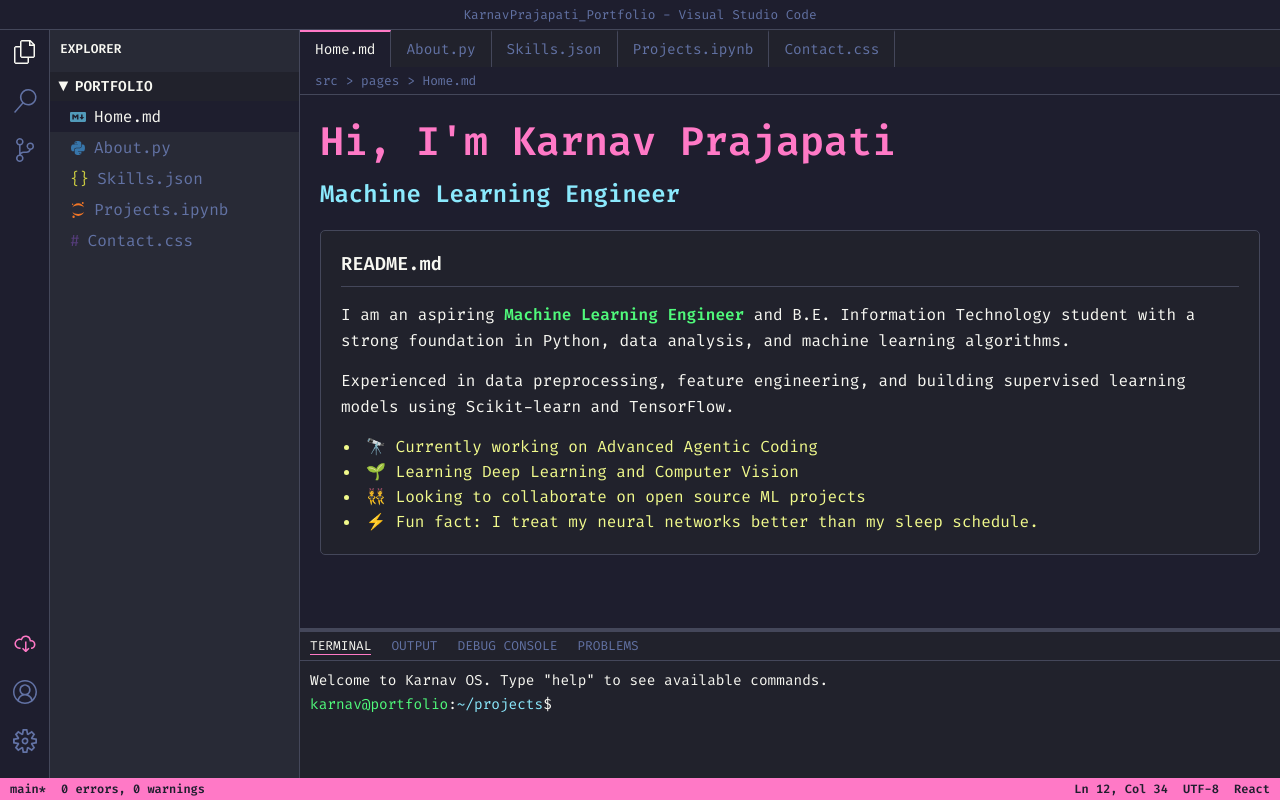
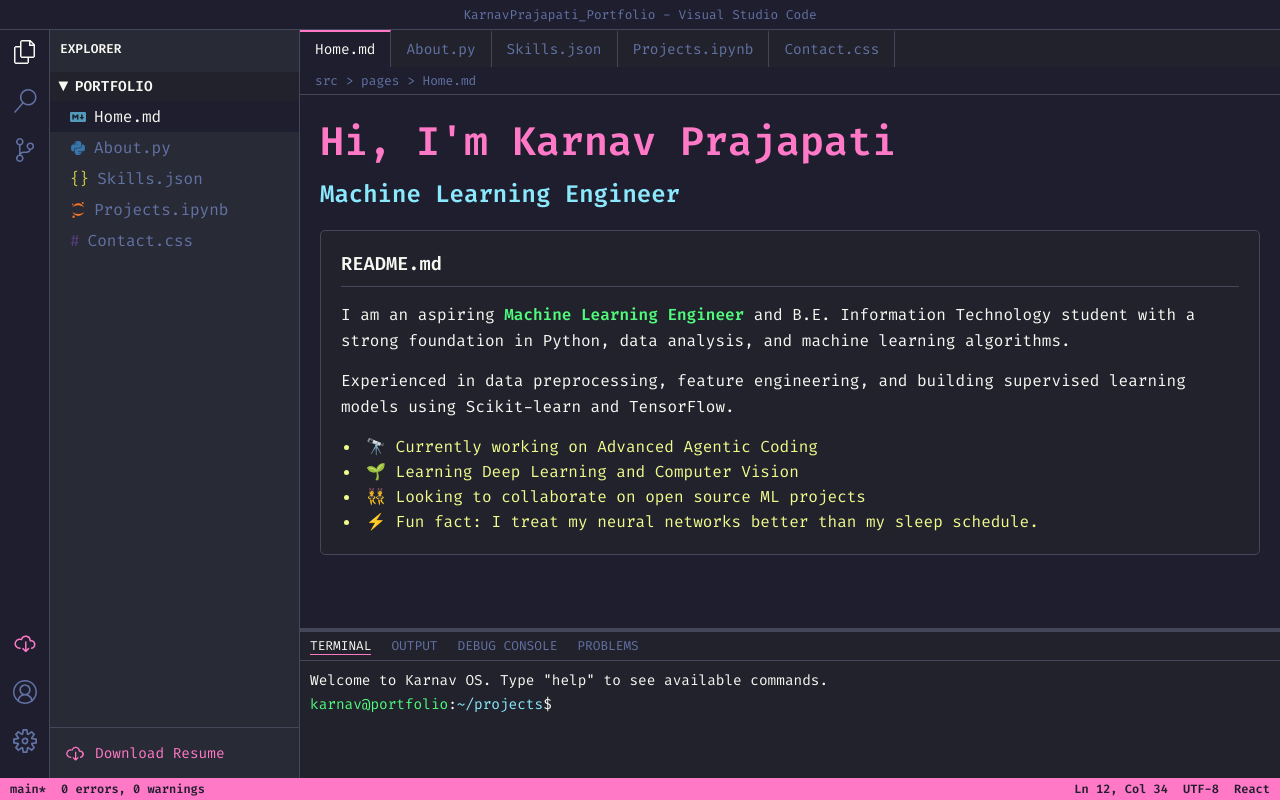
Before and after one commit to Karnav018/about_me, a React (Vite) app: page / in a window 1280 px wide. Built offline with nearby package versions, Linux system fonts and the light colour scheme; no server answers.

Commit message:
Add Resume Download button to Sidebar for mobile support

```diff
--- a/src/App.jsx
+++ b/src/App.jsx
@@ -315,6 +315,27 @@ function App() {
                   </div>
                 ))}
               </div>
+
+              {/* Resume Download (Mobile Accessible) */}
+              <div style={{ marginTop: 'auto', padding: '10px', borderTop: '1px solid var(--border-color)' }}>
+                <a
+                  href="/resume.pdf"
+                  download="Karnav_Prajapati_Resume.pdf"
+                  style={{
+                    display: 'flex',
+                    alignItems: 'center',
+                    gap: '10px',
+                    color: 'var(--accent-color)',
+                    textDecoration: 'none',
+                    fontSize: '0.9rem',
+                    cursor: 'pointer',
+                    padding: '5px'
+                  }}
+                >
+                  <VscCloudDownload size={20} />
+                  <span>Download Resume</span>
+                </a>
+              </div>
             </motion.div>
           )}
         </AnimatePresence>
```
